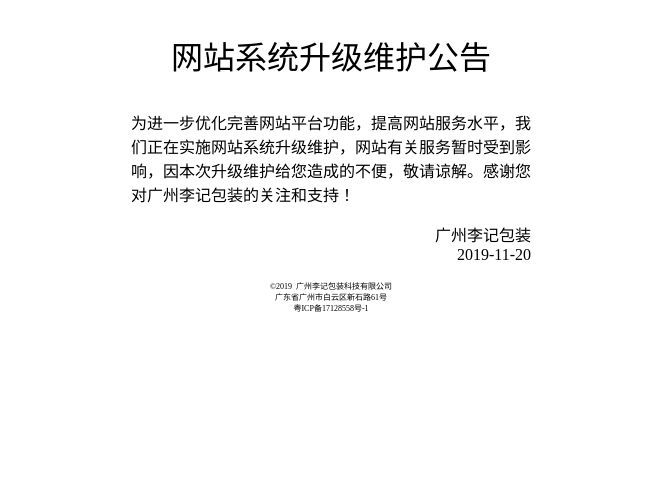
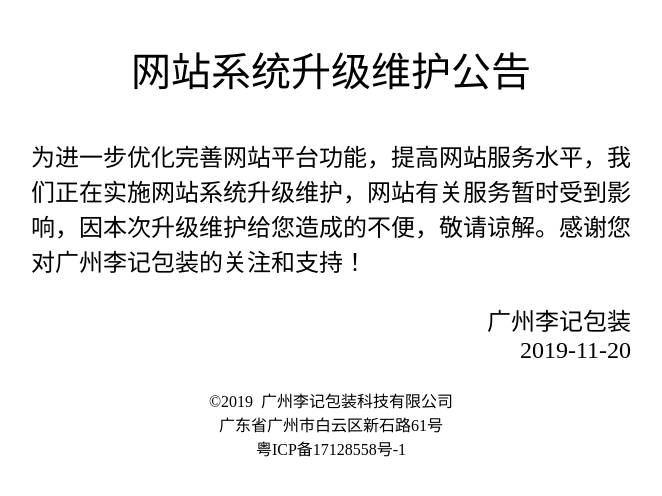
Before and after one commit to wuji008/gzliji, a plain HTML site: page 404.html in a window 1280 px wide. Shown: the whole page, without its empty margins (309-971 px from the left). Drawn offline with Linux system fonts and the light colour scheme.

Commit message:
Update 404.html

```diff
--- a/404.html
+++ b/404.html
@@ -9,11 +9,11 @@
   <title>广州华兴玻璃&amp;李记包装官网</title>
  </head>
  <body>
-  <div style="margin:0 auto;width:400px;text-align:center">
-	<p style="font-size:2em;">网站系统升级维护公告</p>
-	<p style="text-align:left;font-size:1em;">为进一步优化完善网站平台功能，提高网站服务水平，我们正在实施网站系统升级维护，网站有关服务暂时受到影响，因本次升级维护给您造成的不便，敬请谅解。感谢您对广州李记包装的关注和支持！<br /></p>
-	<p style="text-align:right;font-size:1em;">广州李记包装<br />2019-11-20</p>
-	<p style="font-size:0.5em;">&copy;2019&nbsp;&nbsp;广州李记包装科技有限公司<br />
+  <div style="margin:0 auto;width:600px;text-align:center">
+	<p style="font-size:2.5em;">网站系统升级维护公告</p>
+	<p style="text-align:left;font-size:1.5em;">为进一步优化完善网站平台功能，提高网站服务水平，我们正在实施网站系统升级维护，网站有关服务暂时受到影响，因本次升级维护给您造成的不便，敬请谅解。感谢您对广州李记包装的关注和支持！<br /></p>
+	<p style="text-align:right;font-size:1.5em;">广州李记包装<br />2019-11-20</p>
+	<p style="font-size:1em;">&copy;2019&nbsp;&nbsp;广州李记包装科技有限公司<br />
 	广东省广州市白云区新石路61号<br />
 	粤ICP备17128558号-1
 	</p>
```
